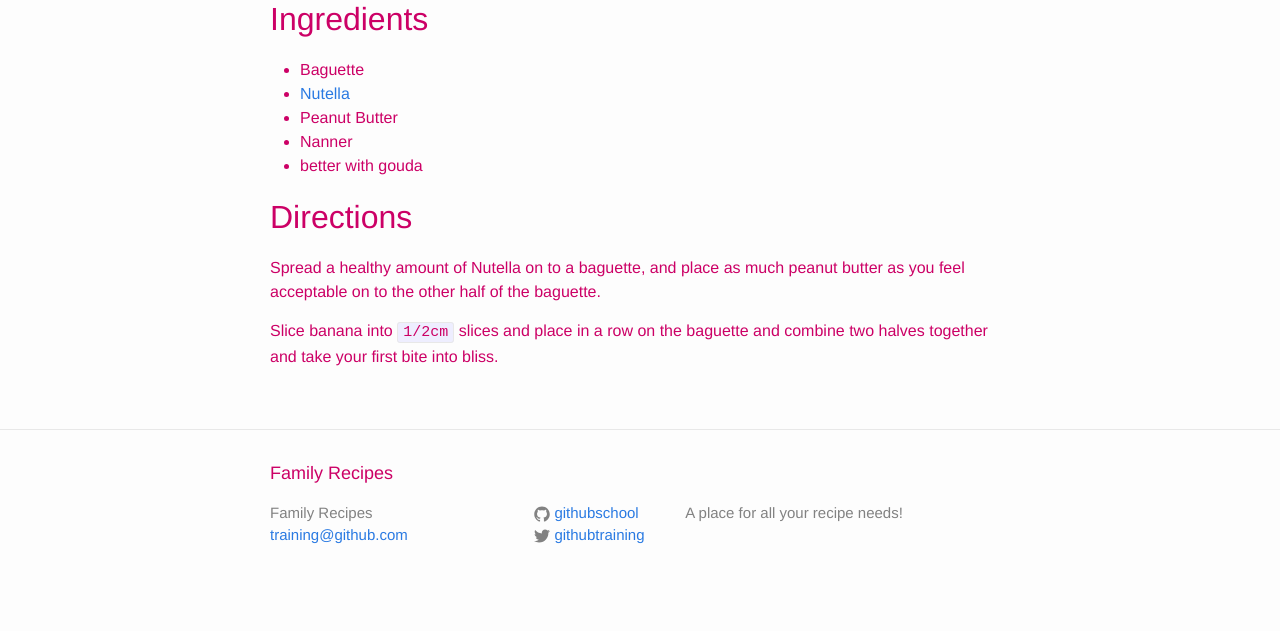
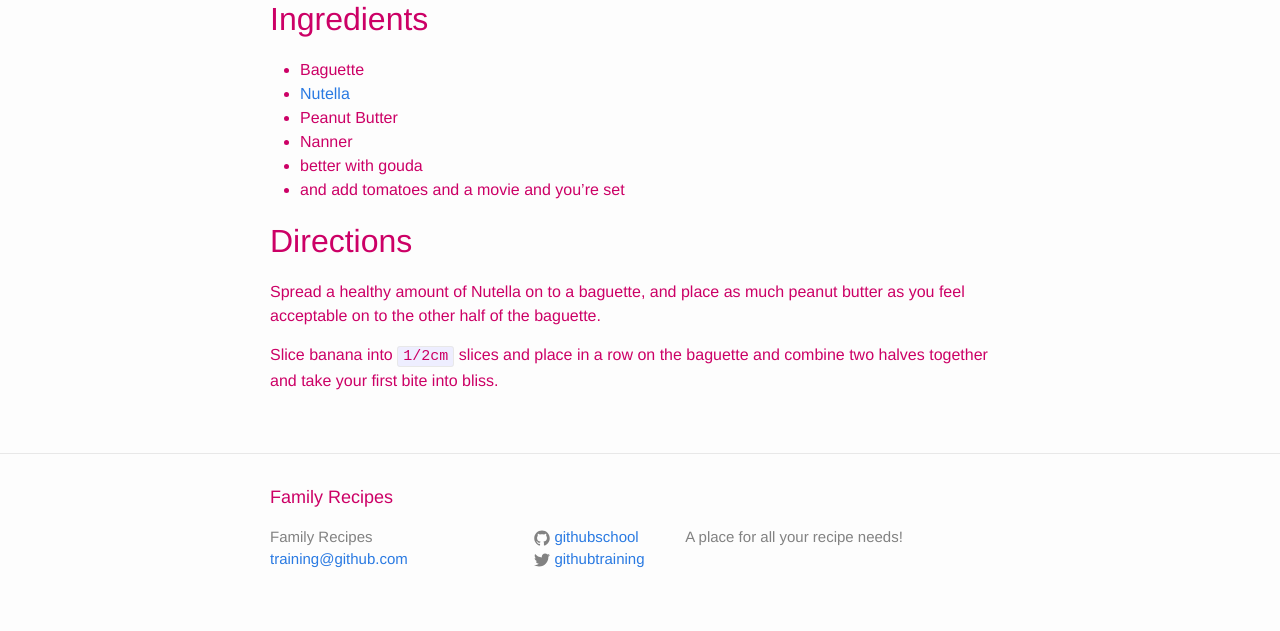
Before and after one commit to githubteacher/feb-recipes, a Jekyll site: the page built from _posts/2014-08-18-this-is-kaitis-grilled-cheese.md, in a window 1280 px wide. Shown: the part 562-1193 px from the top of the page. Built offline with Jekyll 4.4.1, drawn with Linux system fonts in a browser that asks for light colours; before the commit the page ends 1169 px from its top, so only the background shows below that.

Commit message:
added movie suggestion

```diff
--- a/_posts/2014-08-18-this-is-kaitis-grilled-cheese.md
+++ b/_posts/2014-08-18-this-is-kaitis-grilled-cheese.md
@@ -13,6 +13,7 @@
 - Peanut Butter
 - Nanner
 - better with gouda
+- and add tomatoes and a movie and you're set
 
 ## Directions
 
```
